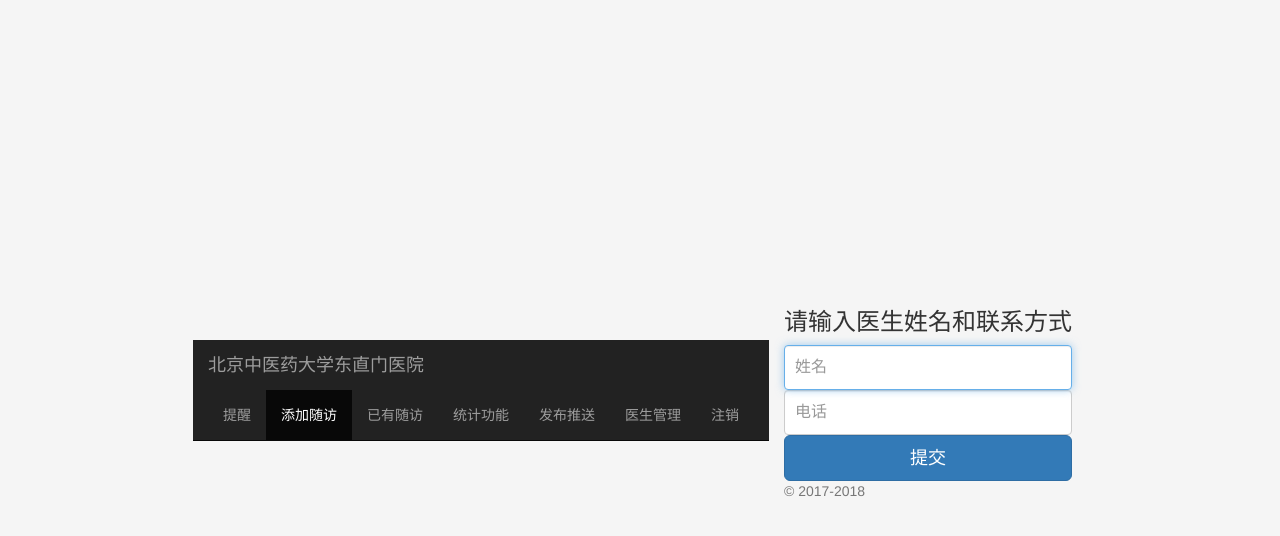
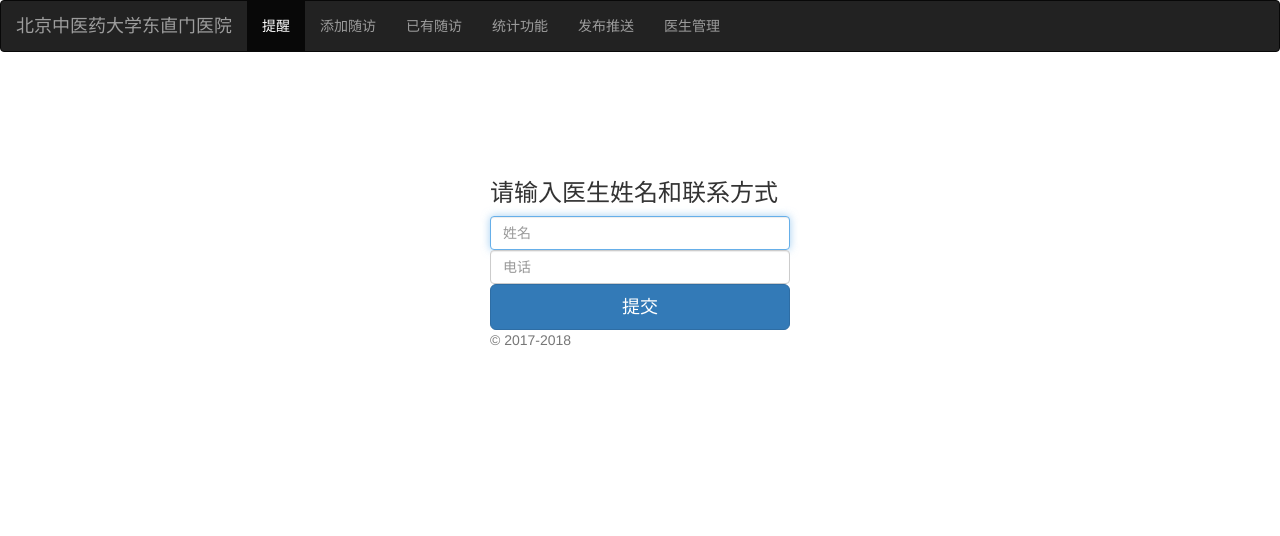
Before and after one commit to mOUNT41N/hospital-linux-22, a Flask app: page /docter/add/ in a window 1280 px wide. Shown: the top 536 px of the page. Run offline with Flask 2, Linux system fonts and the light colour scheme; the visitor is signed in with stand-in values (Sample User, id 1); some libraries are stand-ins or nearby versions.

Commit message:
更新添加医生表单

```diff
--- a/src/templates/docter_add.html
+++ b/src/templates/docter_add.html
@@ -6,39 +6,35 @@
     <link rel="stylesheet" href="https://cdn.staticfile.org/twitter-bootstrap/3.3.7/css/bootstrap.min.css">
     <link rel="stylesheet" href="//code.jquery.com/ui/1.12.1/themes/base/jquery-ui.css">
     <link href="/static/css/bootstrap.min.css" rel="stylesheet" media="screen">
-    <link href="/static/css/signin.css" rel="stylesheet">
     <script src="http://code.jquery.com/jquery.js"></script>
     <script src="/static/js/bootstrap.min.js"></script>
     <script src="js/jquery.min.js"></script>
     <script src="https://code.jquery.com/ui/1.12.1/jquery-ui.js"></script>
-
 </head>
 
 
 <body>
-<nav class="navbar navbar-inverse navbar-static-top" role="navigation" class="navbar-collapse" style="text-align:center;">
+<nav class="navbar navbar-inverse" role="navigation" class="navbar-collapse" style="text-align:center;">
     <div class="container-fluid">
         <div class="navbar-header">
             <a class="navbar-brand" href="/">北京中医药大学东直门医院</a>
         </div>
         <div class="navbar-collapse" style="text-align:center;">
             <ul class="nav navbar-nav">
-                <li><a href="/">提醒</a></li>
-                <li class="active"><a href="/add_survey/">添加随访</a></li>
+                <li class="active"><a href="/">提醒</a></li>
+                <li><a href="/add_survey/">添加随访</a></li>
                 <li><a href="/surveys/">已有随访</a></li>
                 <li><a href="/statistic/">统计功能</a></li>
                 <li><a href="/upload_pdf/">发布推送 </a></li>
                 <li><a href="/docter/">医生管理</a></li>
-                <li><a href="/logout/">注销</a></li>
             </ul>
         </div>
     </div>
 </nav>
 
-
 <div class="contanier">
     <div>
-        <form class="form-signin" method="post" action="/docter/add/">
+        <form method="post" style=" width:300px; margin: 10% auto auto;" action="/docter/add/">
             <!--      <h1 class="h3 mb-3 font-weight-normal">北京中医药中医药大学</h1>-->
             <h1 class="h3 mb-3 font-weight-normal">请输入医生姓名和联系方式</h1>
             <label class="sr-only">医生姓名</label>
@@ -50,6 +46,7 @@
             <button class="btn btn-lg btn-primary btn-block" type="submit" name="submit">提交</button>
             <p class="mt-5 mb-3 text-muted">&copy; 2017-2018</p>
         </form>
+
     </div>
 </div>
 
```
